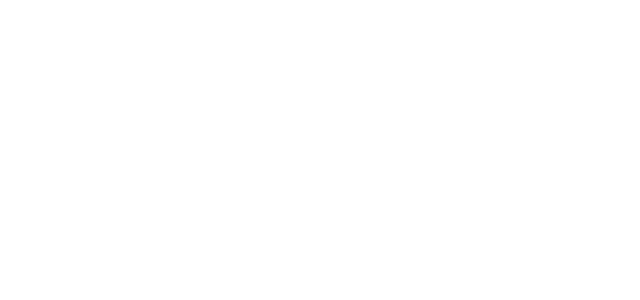
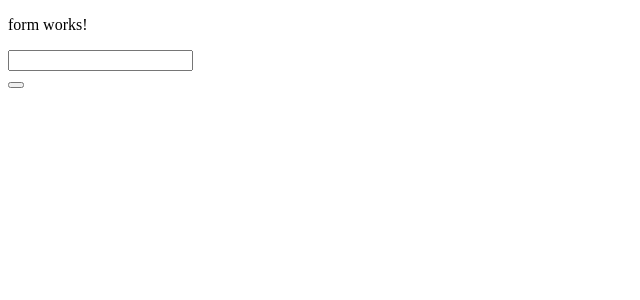
Before and after one commit to bohatermateusz/RMPlatform, an Angular app in the folder RMPlatform/ClientApp/: page / in a window 1280 px wide. Shown: the top 300 px of the page, without its empty margins (0-640 px from the left). Built offline with nearby package versions, Linux system fonts and the light colour scheme.

Commit message:
Added random form component

```diff
--- a/RMPlatform/ClientApp/src/app/app.component.html
+++ b/RMPlatform/ClientApp/src/app/app.component.html
@@ -1,4 +1,3 @@
-
-
+<app-form></app-form>
 
 <router-outlet></router-outlet>
--- a/RMPlatform/ClientApp/src/app/app.module.ts
+++ b/RMPlatform/ClientApp/src/app/app.module.ts
@@ -3,11 +3,13 @@
 
 import { AppRoutingModule } from './app-routing.module';
 import { AppComponent } from './app.component';
+import { FormComponent } from './form/form.component';
 
 
 @NgModule({
   declarations: [
     AppComponent,
+    FormComponent,
   ],
   imports: [
     BrowserModule,
--- /dev/null
+++ b/RMPlatform/ClientApp/src/app/form/form.component.html
@@ -0,0 +1,5 @@
+<p>form works!</p>
+<form>
+  <input>
+</form>
+<button></button>
--- /dev/null
+++ b/RMPlatform/ClientApp/src/app/form/form.component.ts
@@ -0,0 +1,15 @@
+import { Component, OnInit } from '@angular/core';
+
+@Component({
+  selector: 'app-form',
+  templateUrl: './form.component.html',
+  styleUrls: ['./form.component.scss']
+})
+export class FormComponent implements OnInit {
+
+  constructor() { }
+
+  ngOnInit(): void {
+  }
+
+}
```
Also changed, not shown: RMPlatform/ClientApp/src/app/form/form.component.scss (added), 1 other file (tests, documents, lock files or other folders).
